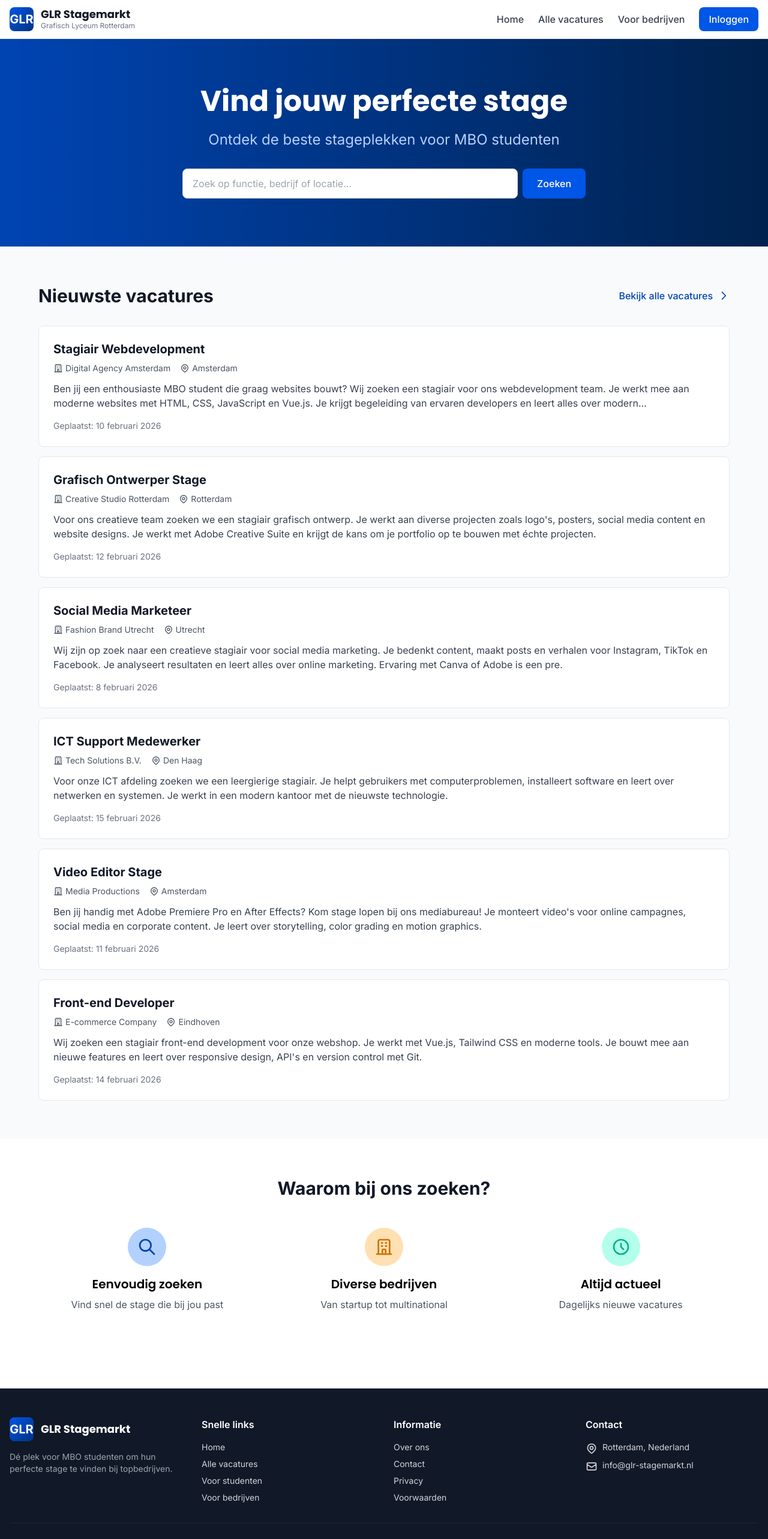
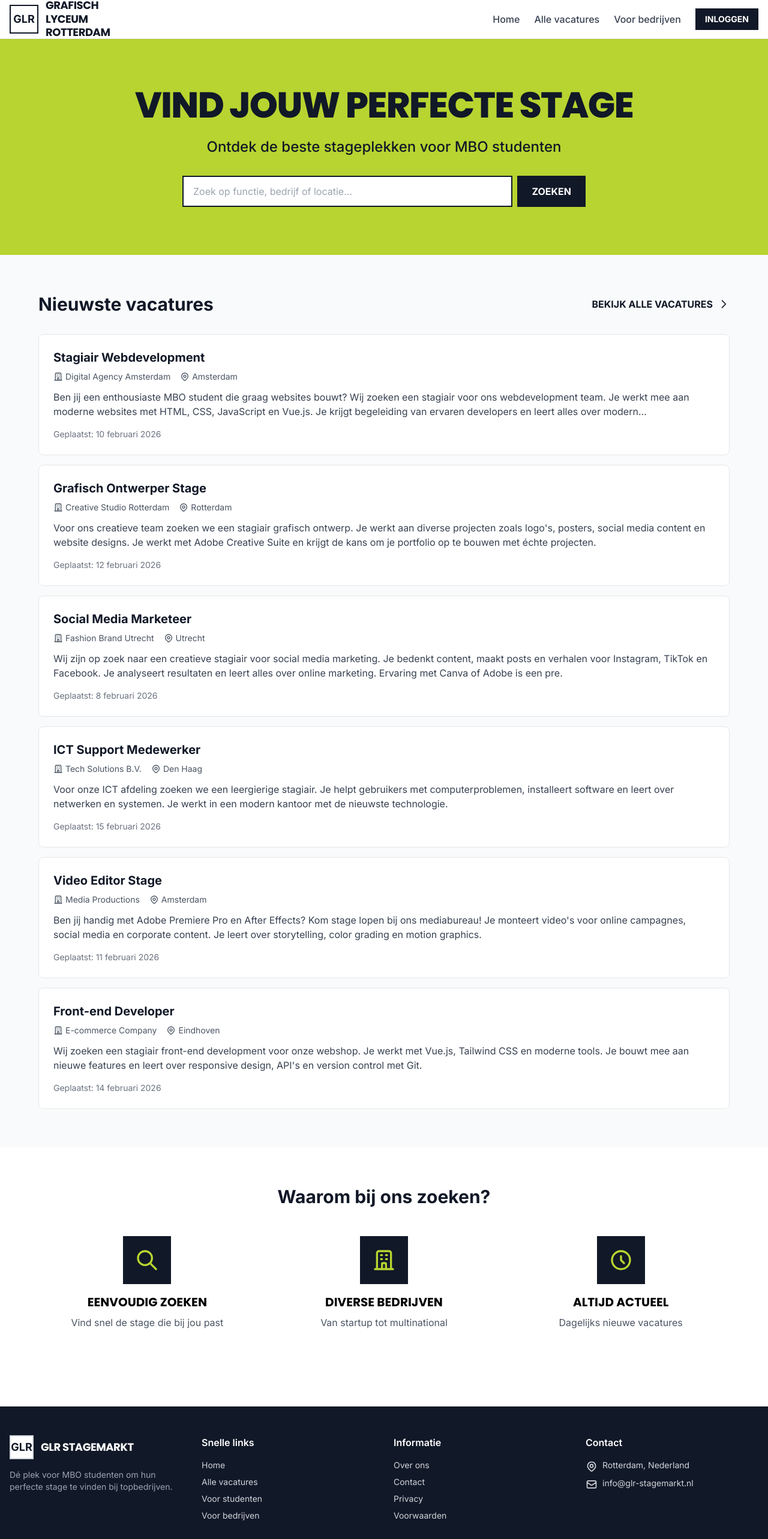
Before and after one commit to devbyray/glr-stagemarkt-clone, a Nuxt app: page / in a window 1280 px wide. Shown: the top 2566 px of the page at 60% size. Built offline with nearby package versions, Linux system fonts and the light colour scheme; data requests are answered from the project's data file.

Commit message:
Update styles and colors to align with GLR branding; enhance UI components for consistency

```diff
--- a/app/components/SearchBar.vue
+++ b/app/components/SearchBar.vue
@@ -5,11 +5,11 @@
         v-model="searchQuery"
         type="text"
         placeholder="Zoek op functie, bedrijf of locatie..."
-        class="flex-1 px-4 py-3 border border-gray-300 rounded-lg focus:outline-none focus:ring-2 focus:ring-primary-500 focus:border-transparent"
+        class="flex-1 px-4 py-3 border-2 border-gray-900 focus:outline-none focus:ring-2 focus:ring-primary-500 focus:border-primary-500"
       />
       <button
         type="submit"
-        class="px-6 py-3 bg-primary-500 text-white font-medium rounded-lg hover:bg-primary-600 transition-colors shadow-sm"
+        class="px-6 py-3 bg-gray-900 text-white font-bold hover:bg-gray-800 transition-colors uppercase"
       >
         Zoeken
       </button>
--- a/app/components/VacancyList.vue
+++ b/app/components/VacancyList.vue
@@ -1,7 +1,7 @@
 <template>
   <div class="space-y-4">
     <div v-if="loading" class="text-center py-12">
-      <div class="inline-block animate-spin rounded-full h-12 w-12 border-b-2 border-primary-500"></div>
+      <div class="inline-block animate-spin rounded-full h-12 w-12 border-b-2 border-gray-900"></div>
       <p class="mt-4 text-gray-600">Vacatures laden...</p>
     </div>
 
--- a/app/layouts/default.vue
+++ b/app/layouts/default.vue
@@ -6,15 +6,12 @@
         <div class="flex items-center justify-between h-16">
           <!-- Logo -->
           <NuxtLink to="/" class="flex items-center gap-3">
-            <div class="w-10 h-10 bg-gradient-to-br from-primary-500 to-primary-700 rounded-lg flex items-center justify-center">
-              <span class="text-white font-bold text-xl">GLR</span>
+            <div class="w-12 h-12 bg-white border-2 border-gray-900 flex items-center justify-center">
+              <span class="text-gray-900 font-bold text-lg">GLR</span>
             </div>
             <div>
-              <div class="font-heading font-bold text-gray-900 text-lg leading-tight">
-                GLR Stagemarkt
-              </div>
-              <div class="text-xs text-gray-500">
-                Grafisch Lyceum Rotterdam
+              <div class="font-heading font-bold text-gray-900 text-lg leading-tight uppercase tracking-tight">
+                Grafisch<br>Lyceum<br>Rotterdam
               </div>
             </div>
           </NuxtLink>
@@ -41,7 +38,7 @@
             </a>
             <a
               href="#"
-              class="px-4 py-2 bg-primary-500 text-white font-medium rounded-lg hover:bg-primary-600 transition-colors"
+              class="px-4 py-2 bg-gray-900 text-white font-bold hover:bg-gray-800 transition-colors uppercase text-sm"
             >
               Inloggen
             </a>
@@ -69,10 +66,10 @@
           <!-- About -->
           <div>
             <div class="flex items-center gap-3 mb-4">
-              <div class="w-10 h-10 bg-gradient-to-br from-primary-500 to-primary-700 rounded-lg flex items-center justify-center">
-                <span class="text-white font-bold text-xl">GLR</span>
+              <div class="w-10 h-10 bg-white border-2 border-gray-300 flex items-center justify-center">
+                <span class="text-gray-900 font-bold text-lg">GLR</span>
               </div>
-              <div class="font-heading font-bold text-white text-lg">
+              <div class="font-heading font-bold text-white text-lg uppercase tracking-tight">
                 GLR Stagemarkt
               </div>
             </div>
--- a/app/pages/index.vue
+++ b/app/pages/index.vue
@@ -1,13 +1,13 @@
 <template>
   <div class="min-h-screen bg-gray-50">
     <!-- Hero Section -->
-    <section class="bg-gradient-to-r from-primary-600 to-primary-800 text-white py-20">
+    <section class="bg-primary-500 text-gray-900 py-20 relative overflow-hidden">
       <div class="container mx-auto px-4">
         <div class="max-w-4xl mx-auto text-center">
-          <h1 class="text-4xl md:text-5xl font-heading font-bold mb-6">
+          <h1 class="text-5xl md:text-6xl font-heading font-extrabold mb-6 uppercase tracking-tight">
             Vind jouw perfecte stage
           </h1>
-          <p class="text-xl md:text-2xl mb-8 text-primary-100">
+          <p class="text-xl md:text-2xl mb-8 text-gray-900 font-medium">
             Ontdek de beste stageplekken voor MBO studenten
           </p>
           <div class="flex justify-center">
@@ -27,7 +27,7 @@
             </h2>
             <NuxtLink
               to="/search"
-              class="text-primary-600 hover:text-primary-700 font-medium flex items-center gap-2"
+              class="text-gray-900 hover:text-gray-700 font-bold flex items-center gap-2 uppercase"
             >
               Bekijk alle vacatures
               <svg class="w-5 h-5" fill="none" stroke="currentColor" viewBox="0 0 24 24">
@@ -50,30 +50,30 @@
           </h2>
           <div class="grid md:grid-cols-3 gap-8">
             <div class="text-center">
-              <div class="w-16 h-16 bg-primary-100 rounded-full flex items-center justify-center mx-auto mb-4">
-                <svg class="w-8 h-8 text-primary-600" fill="none" stroke="currentColor" viewBox="0 0 24 24">
+              <div class="w-20 h-20 bg-gray-900 flex items-center justify-center mx-auto mb-4">
+                <svg class="w-10 h-10 text-primary-500" fill="none" stroke="currentColor" viewBox="0 0 24 24">
                   <path stroke-linecap="round" stroke-linejoin="round" stroke-width="2" d="M21 21l-6-6m2-5a7 7 0 11-14 0 7 7 0 0114 0z" />
                 </svg>
               </div>
-              <h3 class="text-xl font-heading font-semibold mb-2">Eenvoudig zoeken</h3>
+              <h3 class="text-xl font-heading font-bold mb-2 uppercase">Eenvoudig zoeken</h3>
               <p class="text-gray-600">Vind snel de stage die bij jou past</p>
             </div>
             <div class="text-center">
-              <div class="w-16 h-16 bg-secondary-100 rounded-full flex items-center justify-center mx-auto mb-4">
-                <svg class="w-8 h-8 text-secondary-600" fill="none" stroke="currentColor" viewBox="0 0 24 24">
+              <div class="w-20 h-20 bg-gray-900 flex items-center justify-center mx-auto mb-4">
+                <svg class="w-10 h-10 text-primary-500" fill="none" stroke="currentColor" viewBox="0 0 24 24">
                   <path stroke-linecap="round" stroke-linejoin="round" stroke-width="2" d="M19 21V5a2 2 0 00-2-2H7a2 2 0 00-2 2v16m14 0h2m-2 0h-5m-9 0H3m2 0h5M9 7h1m-1 4h1m4-4h1m-1 4h1m-5 10v-5a1 1 0 011-1h2a1 1 0 011 1v5m-4 0h4" />
                 </svg>
               </div>
-              <h3 class="text-xl font-heading font-semibold mb-2">Diverse bedrijven</h3>
+              <h3 class="text-xl font-heading font-bold mb-2 uppercase">Diverse bedrijven</h3>
               <p class="text-gray-600">Van startup tot multinational</p>
             </div>
             <div class="text-center">
-              <div class="w-16 h-16 bg-accent-100 rounded-full flex items-center justify-center mx-auto mb-4">
-                <svg class="w-8 h-8 text-accent-600" fill="none" stroke="currentColor" viewBox="0 0 24 24">
+              <div class="w-20 h-20 bg-gray-900 flex items-center justify-center mx-auto mb-4">
+                <svg class="w-10 h-10 text-primary-500" fill="none" stroke="currentColor" viewBox="0 0 24 24">
                   <path stroke-linecap="round" stroke-linejoin="round" stroke-width="2" d="M12 8v4l3 3m6-3a9 9 0 11-18 0 9 9 0 0118 0z" />
                 </svg>
               </div>
-              <h3 class="text-xl font-heading font-semibold mb-2">Altijd actueel</h3>
+              <h3 class="text-xl font-heading font-bold mb-2 uppercase">Altijd actueel</h3>
               <p class="text-gray-600">Dagelijks nieuwe vacatures</p>
             </div>
           </div>
--- a/app/pages/search.vue
+++ b/app/pages/search.vue
@@ -27,7 +27,7 @@
         <div class="mt-8 text-center">
           <NuxtLink
             to="/"
-            class="inline-flex items-center gap-2 text-primary-600 hover:text-primary-700 font-medium"
+            class="inline-flex items-center gap-2 text-gray-900 hover:text-gray-700 font-bold uppercase"
           >
             <svg class="w-5 h-5" fill="none" stroke="currentColor" viewBox="0 0 24 24">
               <path stroke-linecap="round" stroke-linejoin="round" stroke-width="2" d="M15 19l-7-7 7-7" />
--- a/tailwind.config.js
+++ b/tailwind.config.js
@@ -10,42 +10,42 @@ export default {
   theme: {
     extend: {
       colors: {
-        // GLR Brand Colors - Professional educational institution palette
+        // GLR Brand Colors - Authentic from glr.nl
         primary: {
-          50: '#e6f0ff',
-          100: '#b3d1ff',
-          200: '#80b3ff',
-          300: '#4d94ff',
-          400: '#1a75ff',
-          500: '#0056e6',  // Main GLR Blue
-          600: '#0044b3',
-          700: '#003380',
-          800: '#00224d',
-          900: '#00111a',
+          50: '#f7fce8',
+          100: '#ecf7c2',
+          200: '#dff299',
+          300: '#d2ed70',
+          400: '#c5e84f',
+          500: '#b8d430',  // Main GLR Lime Green (dominant color from website)
+          600: '#9db829',
+          700: '#7f9721',
+          800: '#62751a',
+          900: '#455312',
         },
         secondary: {
-          50: '#fff4e6',
-          100: '#ffe0b3',
-          200: '#ffcc80',
-          300: '#ffb84d',
-          400: '#ffa31a',
-          500: '#ff8f00',  // Accent Orange
-          600: '#cc7200',
-          700: '#995600',
-          800: '#663900',
-          900: '#331d00',
+          50: '#f0f0f0',
+          100: '#d9d9d9',
+          200: '#bfbfbf',
+          300: '#a6a6a6',
+          400: '#8c8c8c',
+          500: '#737373',  // Gray for subtle elements
+          600: '#595959',
+          700: '#404040',
+          800: '#262626',
+          900: '#0d0d0d',
         },
         accent: {
-          50: '#e6fff9',
-          100: '#b3ffec',
-          200: '#80ffdf',
-          300: '#4dffd2',
-          400: '#1affc5',
-          500: '#00e6ac',  // Accent Green
-          600: '#00b386',
-          700: '#008060',
-          800: '#004d3a',
-          900: '#001a14',
+          50: '#f9ffe6',
+          100: '#efffb3',
+          200: '#e3ff80',
+          300: '#d7ff4d',
+          400: '#cbff1a',
+          500: '#baed00',  // Bright Lime for banners and CTAs
+          600: '#9ac700',
+          700: '#7aa100',
+          800: '#5a7b00',
+          900: '#3a5500',
         },
       },
       fontFamily: {
```
Also changed, not shown: app/pages/vacancies/[id].vue (+7 -7 lines), 1 other file (tests, documents, lock files or other folders).
